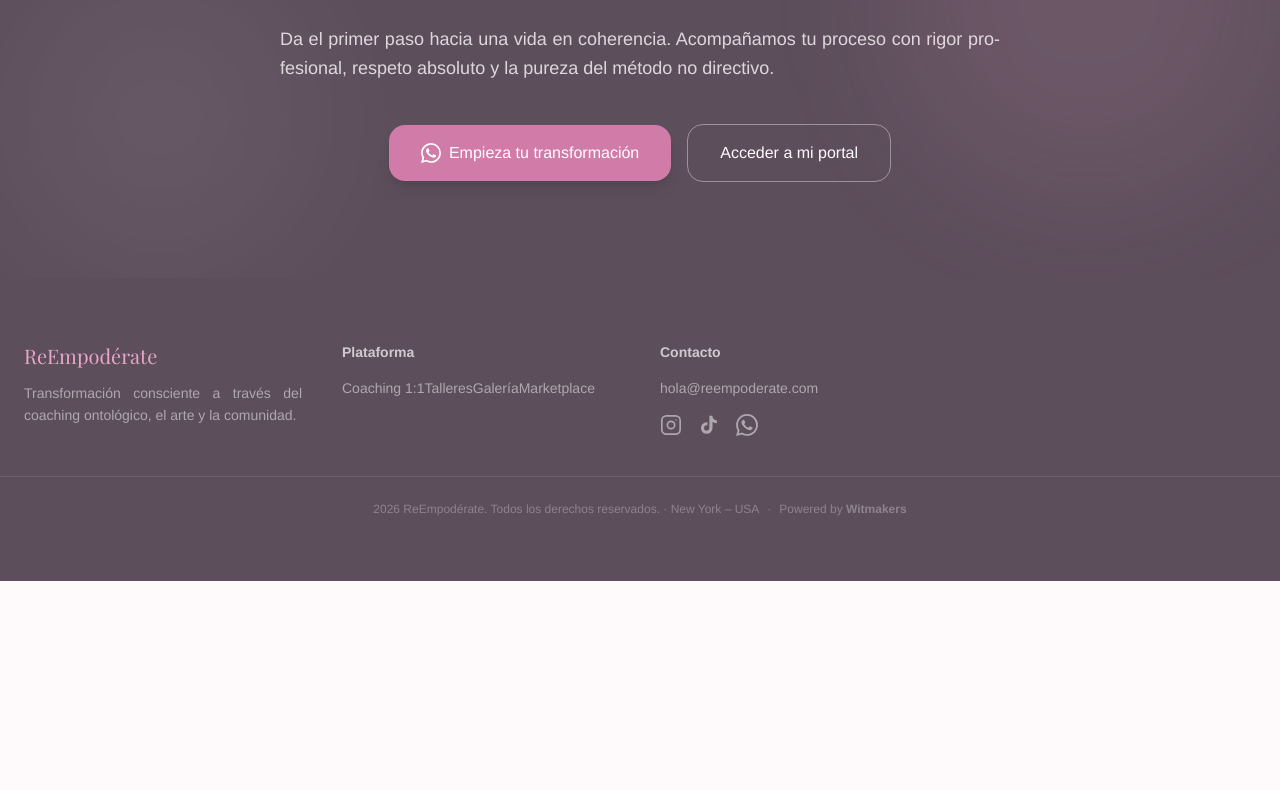
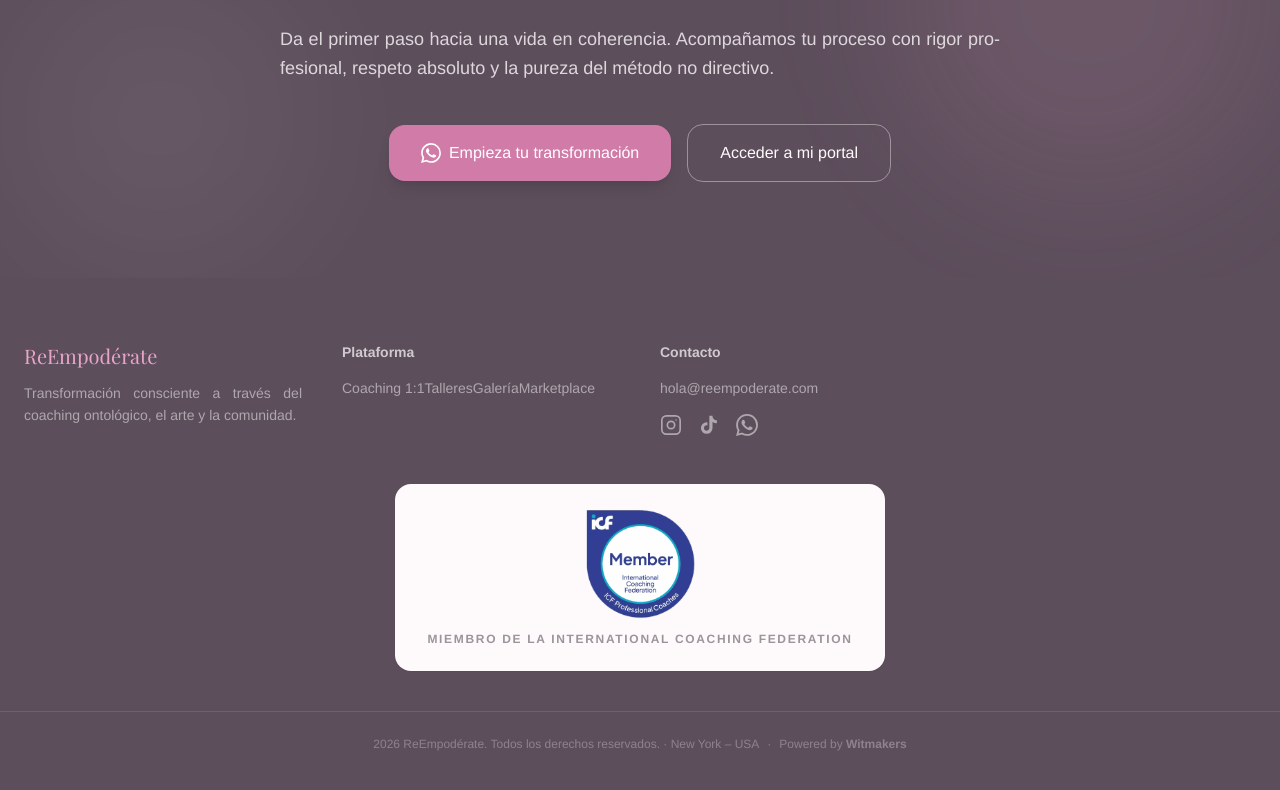
Before and after one commit to Omnix-Solution-Inc/reempoderate, a Next.js app: page / in a window 1280 px wide. Shown: the part 8590-9380 px from the top of the page. Before the commit the page ends 9171 px from the top, so only its background shows below. Built offline with nearby package versions, Linux system fonts and the light colour scheme; no server answers; a web font is replaced by a local one.

Commit message:
Pie: sello de Miembro de ICF bajo el contenido
Se añade el sello oficial de la International Coaching Federation al pie de la
portada, sobre una tarjeta color crema para que se lea completo sobre el fondo
oscuro, con su leyenda en español e inglés.

```diff
--- a/src/components/layout/Footer.tsx
+++ b/src/components/layout/Footer.tsx
@@ -66,6 +66,22 @@ export function Footer() {
           </div>
         </div>
       </div>
+      <div className="max-w-7xl mx-auto px-6 mt-12 flex flex-col items-center">
+        <div className="bg-cream rounded-2xl px-8 py-6 flex flex-col items-center shadow-sm">
+          <img
+            src="/icf-member.png"
+            alt="Miembro de la International Coaching Federation (ICF)"
+            width={110}
+            height={111}
+            className="w-[92px] md:w-[110px] h-auto"
+            loading="lazy"
+            decoding="async"
+          />
+          <p className="mt-3 text-center text-[11px] md:text-xs font-semibold tracking-[0.14em] uppercase text-ink/60">
+            {t('footer.icf')}
+          </p>
+        </div>
+      </div>
       <div className="max-w-7xl mx-auto px-6 mt-10 pt-6 border-t border-white/10 text-xs text-white/30 text-center flex flex-col md:flex-row items-center justify-center gap-1 md:gap-2">
         <span>{t('footer.copy')}</span>
         <span className="hidden md:inline">·</span>
--- a/src/lib/i18n.tsx
+++ b/src/lib/i18n.tsx
@@ -203,6 +203,7 @@ const es: Dict = {
   'footer.f4': 'Marketplace',
   'footer.contacto': 'Contacto',
   'footer.copy': '2026 ReEmpodérate. Todos los derechos reservados. · New York – USA',
+  'footer.icf': 'Miembro de la International Coaching Federation',
 
   // ===== RUEDA DE LA VIDA (página) =====
   'rueda.volver': 'Volver al inicio',
@@ -512,6 +513,7 @@ const en: Dict = {
   'footer.f4': 'Marketplace',
   'footer.contacto': 'Contact',
   'footer.copy': '2026 ReEmpowerYou. All rights reserved. · New York – USA',
+  'footer.icf': 'Member of the International Coaching Federation',
 
   // ===== WHEEL OF LIFE (page) =====
   'rueda.volver': 'Back to home',
```
Also changed, not shown: public/icf-member.png (added).
